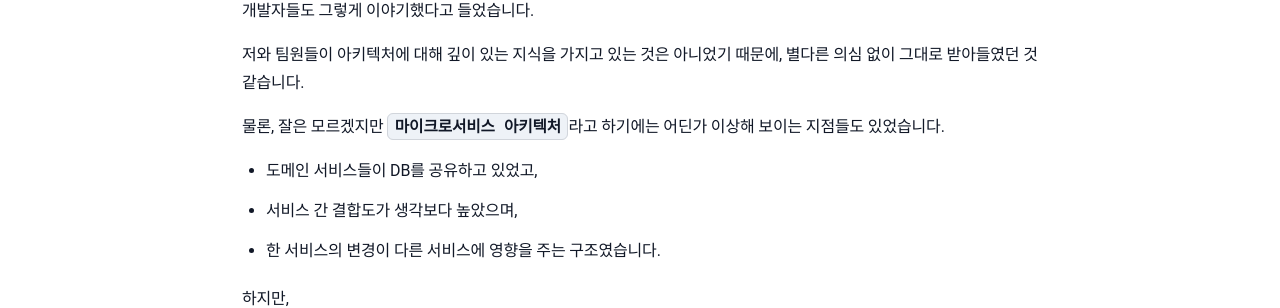
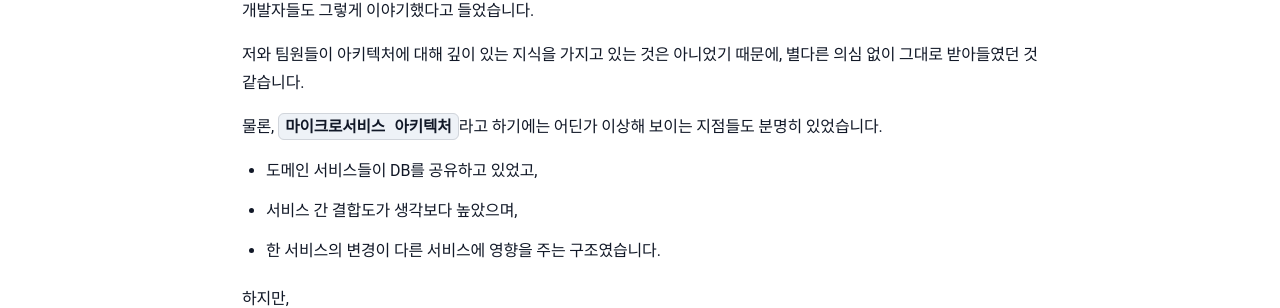
Before and after one commit to sanghoon-lee/sanghoon-lee.github.io, a Jekyll site: the page built from _posts/2026-02-26-ServiceArchDesign.md, in a window 1280 px wide. Shown: the part 763-1071 px from the top of the page. Built offline with Jekyll 4.4.1, drawn with Linux system fonts in a browser that asks for light colours; nearby versions of some CDN libraries; comment, search, counter and statistics services are not loaded.

```diff
--- a/_posts/2026-02-26-ServiceArchDesign.md
+++ b/_posts/2026-02-26-ServiceArchDesign.md
@@ -24,7 +24,7 @@ categories: 학습기록
 
 저와 팀원들이 아키텍처에 대해 깊이 있는 지식을 가지고 있는 것은 아니었기 때문에, 별다른 의심 없이 그대로 받아들였던 것 같습니다.
 
-물론, 잘은 모르겠지만 `마이크로서비스 아키텍처`라고 하기에는 어딘가 이상해 보이는 지점들도 있었습니다.
+물론, `마이크로서비스 아키텍처`라고 하기에는 어딘가 이상해 보이는 지점들도 분명히 있었습니다.
 
 * 도메인 서비스들이 DB를 공유하고 있었고,
 * 서비스 간 결합도가 생각보다 높았으며,
```
